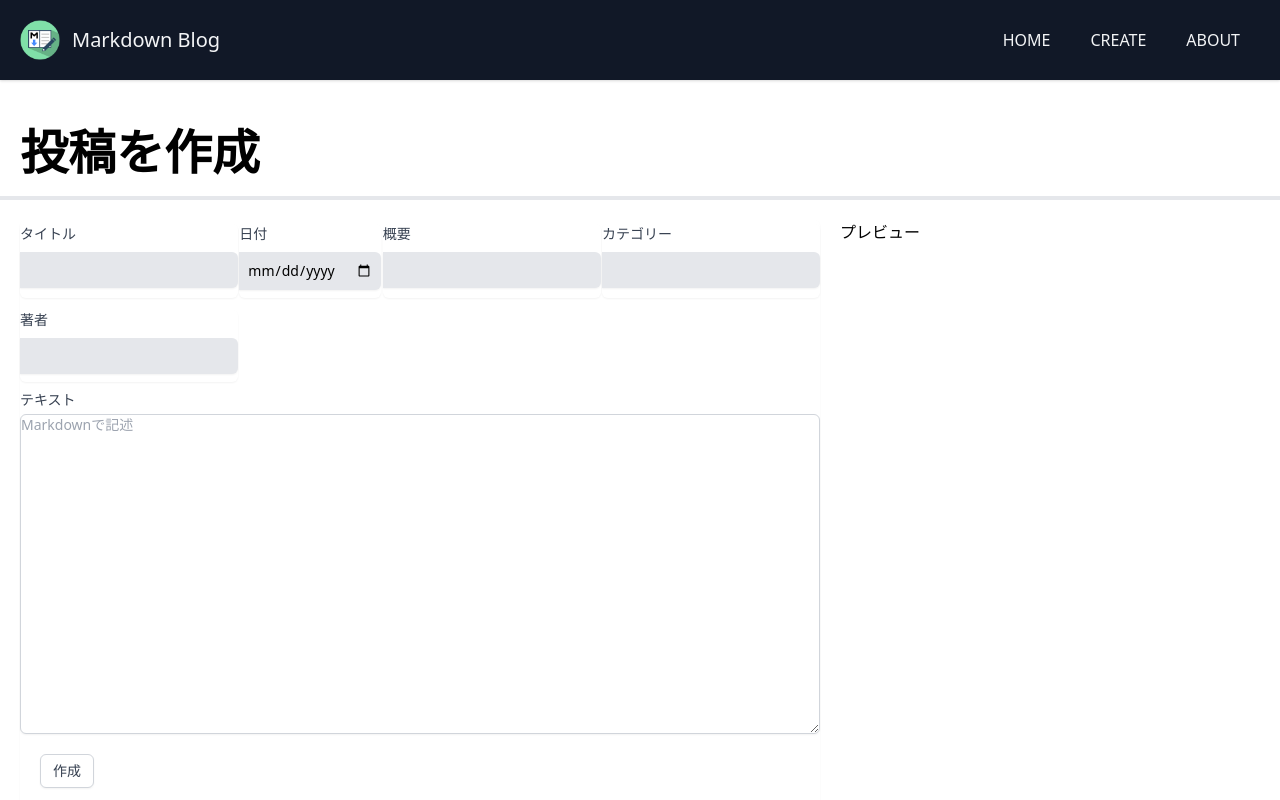
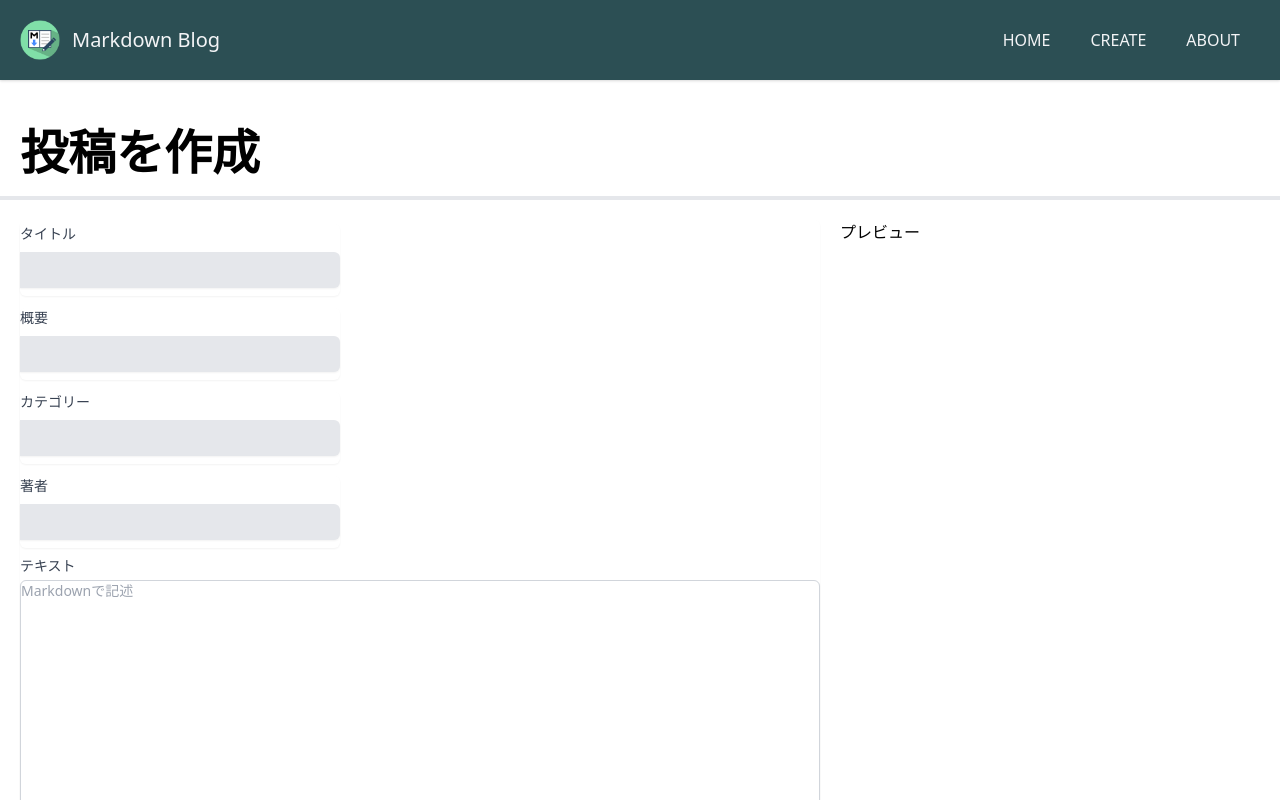
Before and after one commit to miya385991/markdown-blog-frontend, a Next.js app: page /create in a window 1280 px wide. Shown: the top 800 px of the page. Built offline with nearby package versions, Linux system fonts and the light colour scheme.

Commit message:
api連結

```diff
--- a/next.config.js
+++ b/next.config.js
@@ -2,7 +2,10 @@
 const nextConfig = {
   reactStrictMode: true,
   images: {
-    domains: ["randomuser.me"],
+    domains: [
+      "randomuser.me",
+      "127.0.0.1",
+    ],
   },
 };
 
--- a/pages/about.js
+++ b/pages/about.js
@@ -6,7 +6,7 @@ export default function AboutPage() {
       <h1 className={s.title}>Markdown Blogについて</h1>
       <div className={s.content}>
         <h3 className={s.sub}>説明</h3>
-        <p className={s.text}>これはNext.jsとMarkdownで構築されたブログです</p>
+        <p className={s.text}>これはNext.jsとDjangoで構築されたブログです。出力された記事はマークダウンで形成さえています。</p>
       </div>
     </div>
   );
--- a/pages/blog/[slug].js
+++ b/pages/blog/[id].js
@@ -1,18 +1,19 @@
-import fs from "fs";
-import path from "path";
 import Link from "next/link";
 import CategoryLabel from "@/components/CategoryLabel";
-import matter from "gray-matter";
 import s from "@/styles/Slug.module.css";
-
+import axios from "axios";
+import Image from "next/image";
 
 import { marked } from "marked";
 
 export default function CategoryPage({
-  frontmatter: { title, category, date, author,  },
-  content,
-  slug,
+  post,
 }) {
+
+  const { title, category, author, img, created, text } = post;
+  const date = new Date(created);
+  const datetime = `${date.getFullYear()}/${date.getMonth() + 1}/${date.getDate()}`;
+
 
   return (
     <div className={s.root}>
@@ -27,12 +28,10 @@ export default function CategoryPage({
           <div className={s.content}>
             <h4>{author}</h4>
           </div>
-          <div className={s.date}>{date}</div>
+          <div className={s.date}>{datetime}</div>
         </div>
         <div className={s.contentMark}>
-          <div
-            dangerouslySetInnerHTML={{ __html: marked(content) }}
-          ></div>
+          <div dangerouslySetInnerHTML={{ __html: marked(text) }}></div>
         </div>
       </div>
     </div>
@@ -40,18 +39,12 @@ export default function CategoryPage({
 }
 
 
-export async function getServerSideProps({ params: { slug } }) {
-  const markdownWithMeta = fs.readFileSync(
-    path.join("posts", slug + ".md"),
-    "utf-8"
-  );
-
-  const { data: frontmatter, content } = matter(markdownWithMeta);
+export async function getServerSideProps({ params: { id } }) {
+    const res = await axios.get(`http://127.0.0.1:8000/api/markdown/${id}`);
+  const post = res.data;
   return {
     props: {
-      frontmatter,
-      content,
-      slug,
+      post,
     },
   };
 }
--- a/pages/create.js
+++ b/pages/create.js
@@ -2,34 +2,43 @@ import { useState } from "react";
 import PostPreview from "@/components/PostPreview";
 import s from "@/styles/Create.module.css";
 import axios from "axios";
-
+import { useRouter } from "next/router";
 
 
 const labels = [
   { tag: "title", label: "タイトル" },
-  { tag: "date", label: "日付" },
-  { tag: "excerpt", label: "概要" },
+  { tag: "overview", label: "概要" },
   { tag: "category", label: "カテゴリー" },
   { tag: "author", label: "著者" },
+  { tag: "text", label: "テキスト" },
 ];
 export default function PostForm() {
-  const [markdown, setMarkdown] = useState();
-  const [frontmatter, setFrontmatter] = useState({title:'',date:'',excerpt:'',category:'',author:''});
+  const [frontmatter, setFrontmatter] = useState({ title: '', overview: '', category: '', author: '', img: '', text: null });
+  const router = useRouter();
 
-  const onSubmit =  async(e) => {
-    const res = await axios.post("http://localhost:3000/api/createMarkdown", {
-      frontmatter,markdown,
+  const onSubmit = async (e) => {
+    e.preventDefault();
+    try {
+      const res = await fetch("http://127.0.0.1:8000/api/markdown/", {
+        method: "POST",
+        body: JSON.stringify(frontmatter),
+        headers: {
+          "Content-Type": "application/json",
+        },
       });
+      router.push("/");
+
+    } catch (error) {
+      console.log(error);
     }
-
+  }
 
   const handleInputChange = (e) => {
     const { id, value } = e.target;
-    setFrontmatter({ ...frontmatter, [id]:value });
-  }
+      setFrontmatter({ ...frontmatter, [id]: value });
 
 
-
+  }
 
 
   return (
@@ -37,75 +46,25 @@ export default function PostForm() {
       <h2 className={s.title}>投稿を作成</h2>
       <div>
         <div className={s.formContainer}>
-          <div className={s.formText}>
-            <div className={s.content}>
-
+          <form className={s.formText} >
+            {labels.map((label, index) => (
+              <div key={index} className={s.labelContent}>
+                {label.tag != "text" ? (
                   <div className={s.inputContainer}>
-                <label htmlFor="title" className={s.label}>
-                  タイトル
+                    <label htmlFor={label.tag} className={s.label}>
+                      {label.label}
                     </label>
                     <input
                       type="text"
                       className={s.input}
-                  id="title"
-                  value={frontmatter.title}
+                      id={label.tag}
+                      value={frontmatter[label.tag]}
                       onChange={handleInputChange}
+                      {...label.tag=='img' ? `accept="image/*"` : ''}
                     />
                   </div>
-
-              <div className={s.inputContainer}>
-                <label htmlFor="date" className={s.label}>
-                  日付
-                </label>
-                <input
-                  type="date"
-                  className={s.input}
-                  id="date"
-                  value={frontmatter.date}
-                  onChange={handleInputChange}
-                />
-              </div>
-
-              <div className={s.inputContainer}>
-                <label htmlFor="excerpt" className={s.label}>
-                  概要
-                </label>
-                <input
-                  type="text"
-                  className={s.input}
-                  id="excerpt"
-                  value={frontmatter.excerpt}
-                  onChange={handleInputChange}
-                />
-              </div>
-
-              <div className={s.inputContainer}>
-                <label htmlFor="category" className={s.label}>
-                  カテゴリー
-                </label>
-                <input
-                  type="text"
-                  className={s.input}
-                  id="category"
-                  value={frontmatter.category}
-                  onChange={handleInputChange}
-                />
-              </div>
-
-              <div className={s.inputContainer}>
-                <label htmlFor="author" className={s.label}>
-                  著者
-                </label>
-                <input
-                  type="text"
-                  className={s.input}
-                  id="author"
-                  value={frontmatter.author}
-                  onChange={handleInputChange}
-                />
-              </div>
-            </div>
-
+                ) : (
+                  <div className={s.textField}>
                     <label htmlFor="md" className={s.label}>
                       テキスト
                     </label>
@@ -113,16 +72,24 @@ export default function PostForm() {
                       name="md"
                       id="md"
                       placeholder="Markdownで記述"
-              value={markdown}
-              onChange={(e) => setMarkdown(e.target.value)}
+                      value={frontmatter.text}
+                        onChange={ (e) => setFrontmatter({ ...frontmatter, text: e.target.value })}
                       className={s.textArea}
                     ></textarea>
-            <button className={s.btn} onClick={onSubmit}>
+                    <button type="submit" className={s.btn} onClick={onSubmit}>
                       作成
                     </button>
                   </div>
+                )}
+              </div>
+            ))}
+          </form>
 
-          <PostPreview markdown={markdown} className={s.previw} />
+          <PostPreview
+            markdown={frontmatter.text}
+            className={s.previw}
+            onChange={frontmatter.text}
+          />
         </div>
       </div>
     </div>
--- a/pages/index.js
+++ b/pages/index.js
@@ -3,8 +3,11 @@ import Head from 'next/head'
 import Image from 'next/image'
 import { getPosts } from "lib/posts";
 import s from '@/styles/Index.module.css'
+import  axios  from 'axios';
 
 export default function Home({ posts }) {
+
+
   return (
     <div>
       <h1 className={s.title}>記事一覧</h1>
@@ -19,8 +22,8 @@ export default function Home({ posts }) {
 }
 
 export async function getStaticProps() {
-
-  const posts = getPosts();
+  const res = await axios.get("http://127.0.0.1:8000/api/markdown");
+  const posts = res.data;
   return {
     props: {
       posts,
--- a/styles/Create.module.css
+++ b/styles/Create.module.css
@@ -13,7 +13,13 @@
 }
 
 .textArea{
-  @apply shadow-sm focus:ring-indigo-500 focus:border-indigo-500 mt-1 block w-full sm:text-sm border border-gray-300 rounded-md h-80
+  @apply shadow-sm focus:ring-indigo-500 focus:border-indigo-500 mt-1 block w-full sm:text-sm border border-gray-300 rounded-md h-80 ;
+
+}
+
+.textField{
+  @apply w-full;
+   display: iinitial;
 }
 
 .input{
@@ -26,20 +32,23 @@
 .title{
   @apply text-5xl border-b-4 p-5 font-bold
 }
+
 .btn{
-  @apply ml-5 bg-white py-2 px-3 border border-gray-300 rounded-md shadow-sm text-sm leading-4 font-medium text-gray-700 hover:bg-gray-50 focus:outline-none focus:ring-2 focus:ring-offset-2 focus:ring-indigo-500 m-5
+  @apply w-full bg-indigo-500 hover:bg-indigo-700 text-white font-bold py-2 px-4 rounded mt-4
+}
+
+.labelContent{
+  @apply flex flex-wrap
 }
 
 .content{
-  display: flex;
-  flex-wrap: wrap;
-  justify-content: space-between;
+  @apply flex flex-wrap
 }
 
 .inputContainer{
-  @apply mt-1  rounded-md shadow-sm my-2 justify-between;
+  @apply mt-1  rounded-md shadow-sm my-2 ;
 }
 
 .input{
-  @apply focus:ring-indigo-500 focus:border-indigo-500 flex-1 block w-full rounded-none rounded-r-md sm:text-sm border-gray-600 my-2 bg-gray-200;
+  @apply focus:ring-indigo-500 focus:border-indigo-500 block w-80 rounded-none rounded-r-md sm:text-sm border-gray-600 my-2 bg-gray-200;
 }
--- a/styles/Header.module.css
+++ b/styles/Header.module.css
@@ -1,6 +1,6 @@
 .root{
-  @apply bg-gray-900 text-gray-100 shadow w-full
-
+  @apply text-gray-100 shadow w-full;
+  background-color: #2c4f54;
 }
 
 .content {
--- a/styles/Post.module.css
+++ b/styles/Post.module.css
@@ -36,3 +36,7 @@
 .author{
   @apply text-gray-700 py-5 px-1;
 }
+
+.image{
+  @apply mb-4 rounded;
+}
--- a/styles/Slug.module.css
+++ b/styles/Slug.module.css
@@ -48,4 +48,5 @@
     font-size: 27px;
   }
 
+
 }
--- a/styles/globals.css
+++ b/styles/globals.css
@@ -29,3 +29,7 @@
 .bg-dimgray-600 {
   background-color: #696969;
 }
+
+.bg-header-600{
+  background-color: #1f3134;
+}
```
Also changed, not shown: components/Post.js (+15 -7 lines), styles/globals_browser.css, 1 other file (tests, documents, lock files or other folders). Lines whose indentation alone changed are shown as unchanged.
